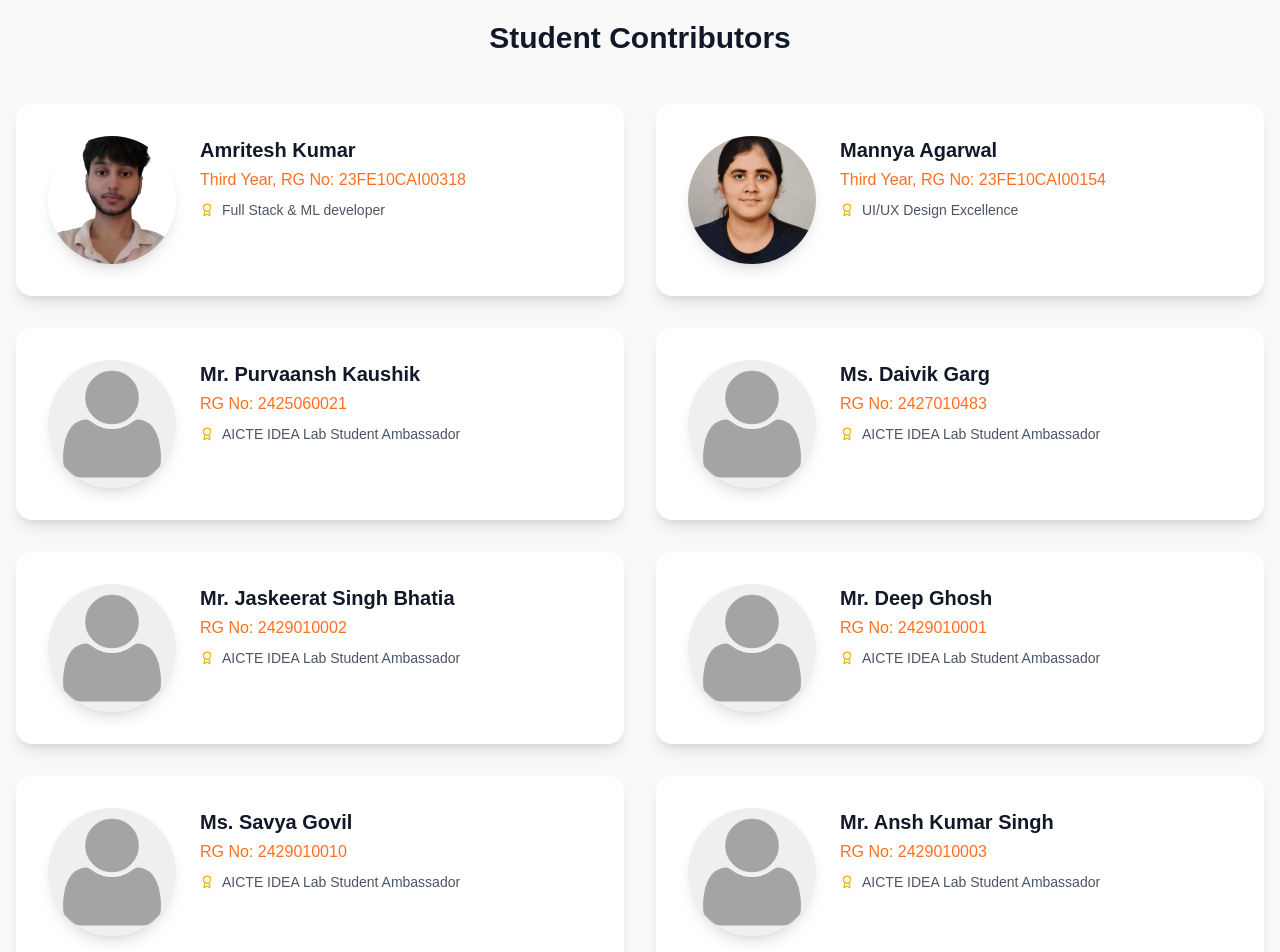
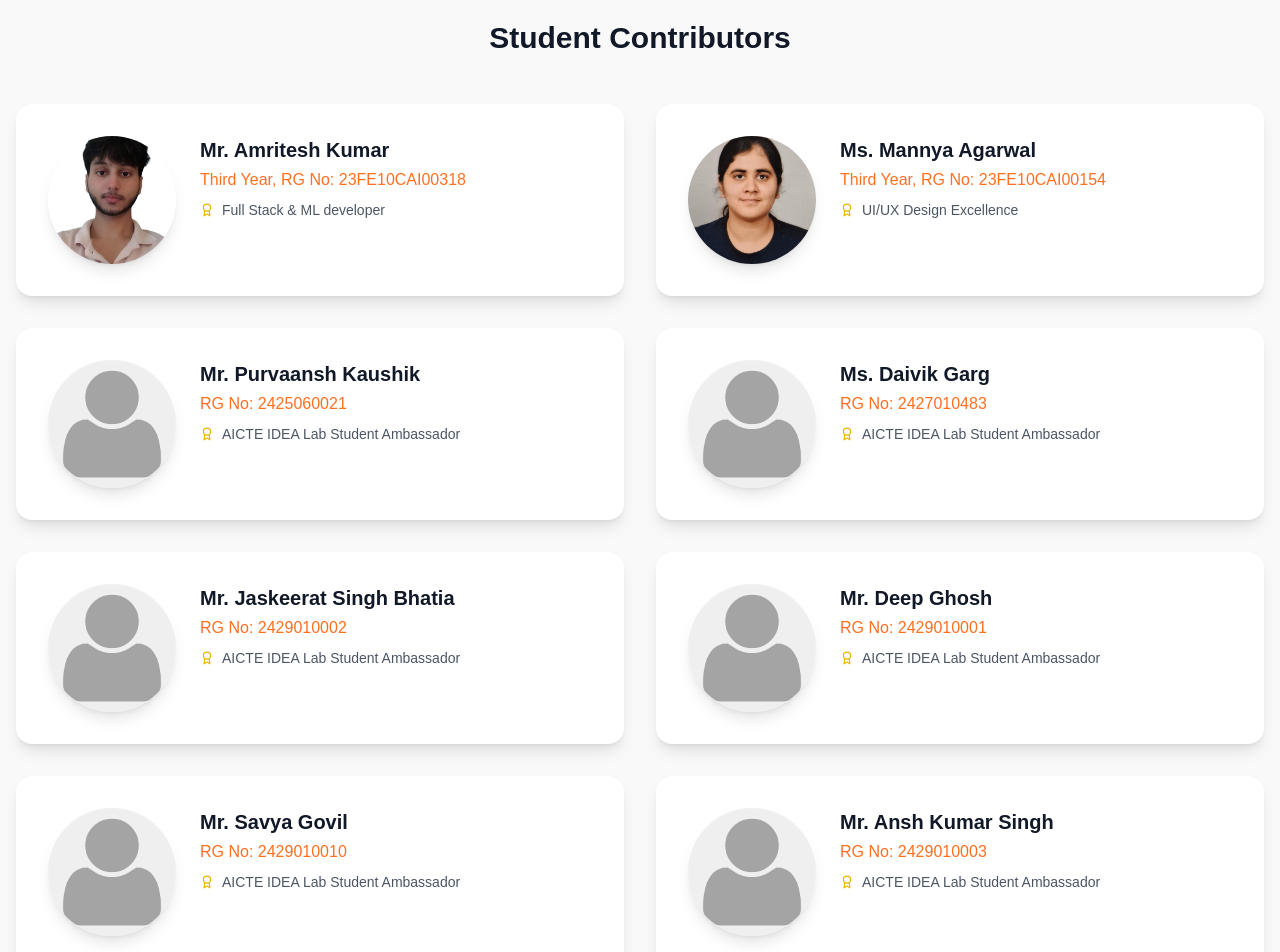
Before and after one commit to amritesh-0/AICTE-IDEA-Lab, a React (Vite) app: page /students in a window 1280 px wide. Shown: the part 460-1412 px from the top of the page. Built offline with nearby package versions, Linux system fonts and the light colour scheme.

Commit message:
Code refactored and fixed typos

```diff
--- a/src/components/Sidebar.tsx
+++ b/src/components/Sidebar.tsx
@@ -52,11 +52,10 @@ const Sidebar: React.FC<SidebarProps> = ({ isOpen, onClose }) => {
                   key={path}
                   to={path}
                   onClick={onClose}
-                  className={`flex items-center space-x-3 px-4 py-3 rounded-lg transition-all duration-200 ${
-                    location.pathname === path
+                  className={`flex items-center space-x-3 px-4 py-3 rounded-lg transition-all duration-200 ${location.pathname === path
                       ? 'bg-gradient-to-r from-primary to-accent text-white shadow-lg'
                       : 'text-gray-700 hover:bg-gray-100'
-                  }`}
+                    }`}
                 >
                   <Icon size={20} />
                   <span className="font-medium">{label}</span>
--- a/src/pages/StudentsPage.tsx
+++ b/src/pages/StudentsPage.tsx
@@ -7,7 +7,7 @@ const StudentsPage: React.FC = () => {
   const students = [
     {
       id: 1,
-      name: "Amritesh Kumar",
+      name: "Mr. Amritesh Kumar",
       year: "Third Year, RG No: 23FE10CAI00318",
       project: "AICTE Lab Website Development",
       achievements: "Full Stack & ML developer",
@@ -15,7 +15,7 @@ const StudentsPage: React.FC = () => {
     },
     {
       id: 2,
-      name: "Mannya Agarwal",
+      name: "Ms. Mannya Agarwal",
       year: "Third Year, RG No: 23FE10CAI00154",
       project: "AICTE Lab Website Development",
       achievements: "UI/UX Design Excellence",
@@ -51,7 +51,7 @@ const StudentsPage: React.FC = () => {
     },
     {
       id: 7,
-      name: "Ms. Savya Govil",
+      name: "Mr. Savya Govil",
       year: "RG No: 2429010010",
       project: "Student Ambassador",
       achievements: "AICTE IDEA Lab Student Ambassador"
```
Also changed, not shown: src/components/Header.tsx (+4 -6 lines), src/index.css (+6 -1 lines), src/components/Footer.tsx (indentation only), 2 other files (tests, documents, lock files or other folders).
